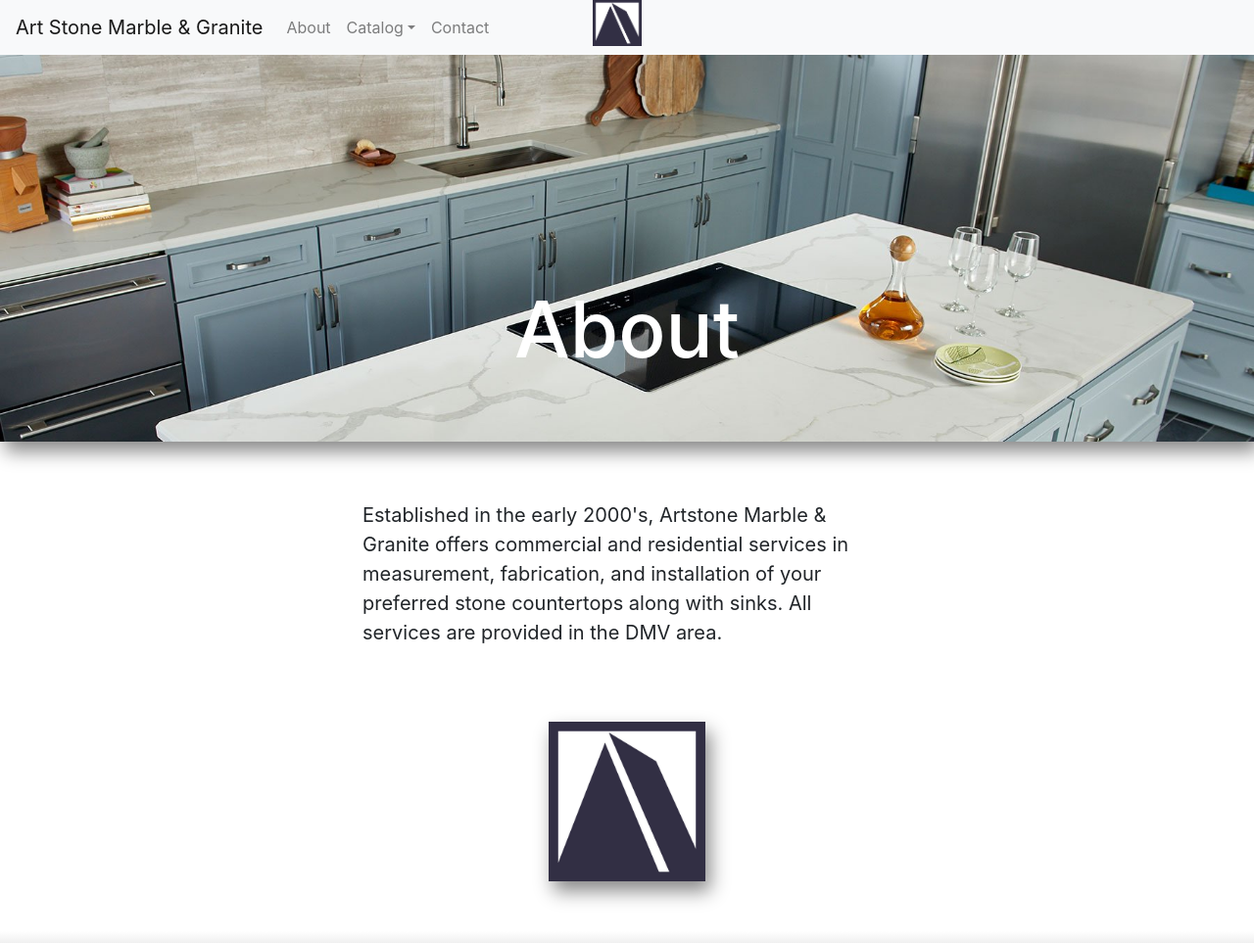
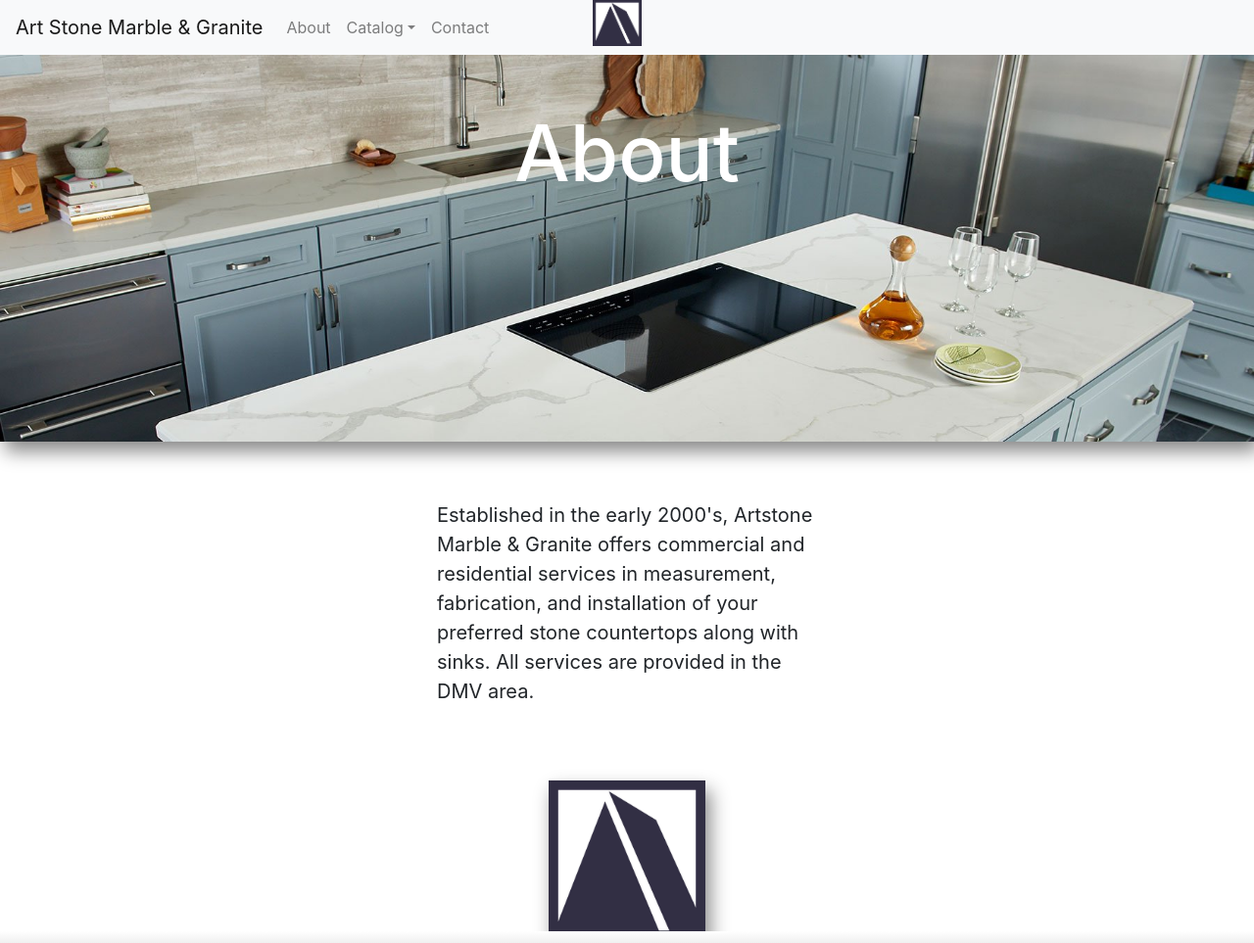
Before and after one commit to mertoz41/gatsby-experiment, a Gatsby site: page /about in a window 1280 px wide. Shown: the top 963 px of the page at 98% size. Built offline with nearby package versions, Linux system fonts and the light colour scheme; Gatsby itself is replaced by a stand-in of ours.

Commit message:
more adjustments

```diff
--- a/src/components/stonetabs.module.css
+++ b/src/components/stonetabs.module.css
@@ -1,7 +1,7 @@
 .tab{
     position: absolute;
-    top: 800px;
-    left: 100px;
+    top: 90%;
+    left: 6%;
     /* box-shadow: 5px 2px 8px #888888; */
     width: 500px;
 }
--- a/src/pages/stones.module.css
+++ b/src/pages/stones.module.css
@@ -19,14 +19,14 @@
 
 .writing {
     position: absolute;
-    top: 50%;
+    top: 20%;
     left: 50%;
     transform: translate(-50%, -50%);
 }
 
 .writing h1{
     position: relative;
-    bottom: 60px;
+    top: 0px;
     border: 3px rebeccapurple;
     font-size: 80px;
     color: white;
@@ -52,7 +52,7 @@
 }
 .about{
     position: relative;
-    width: 600px;
+    width: 35%;
     top: 30px;
     padding: 30px;
     height: auto;
```
